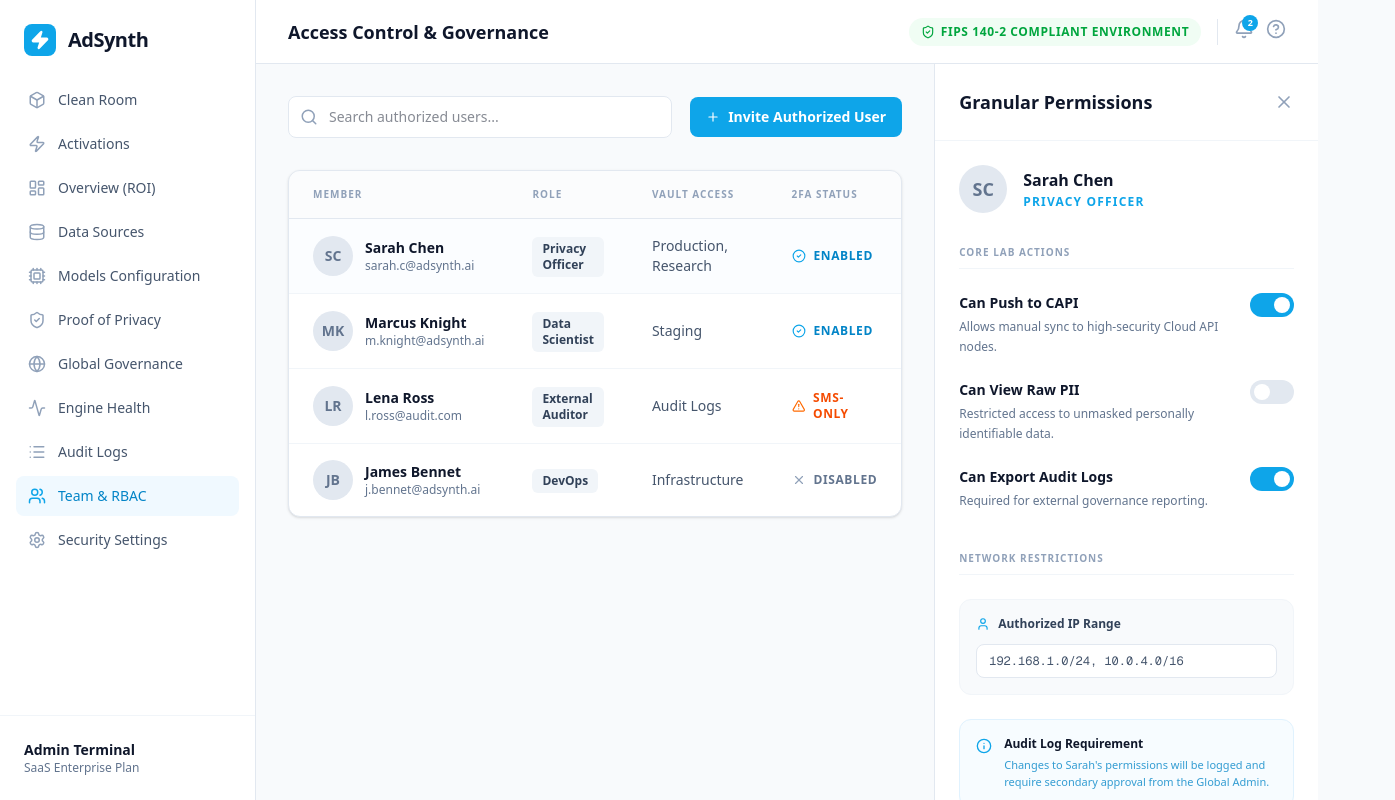
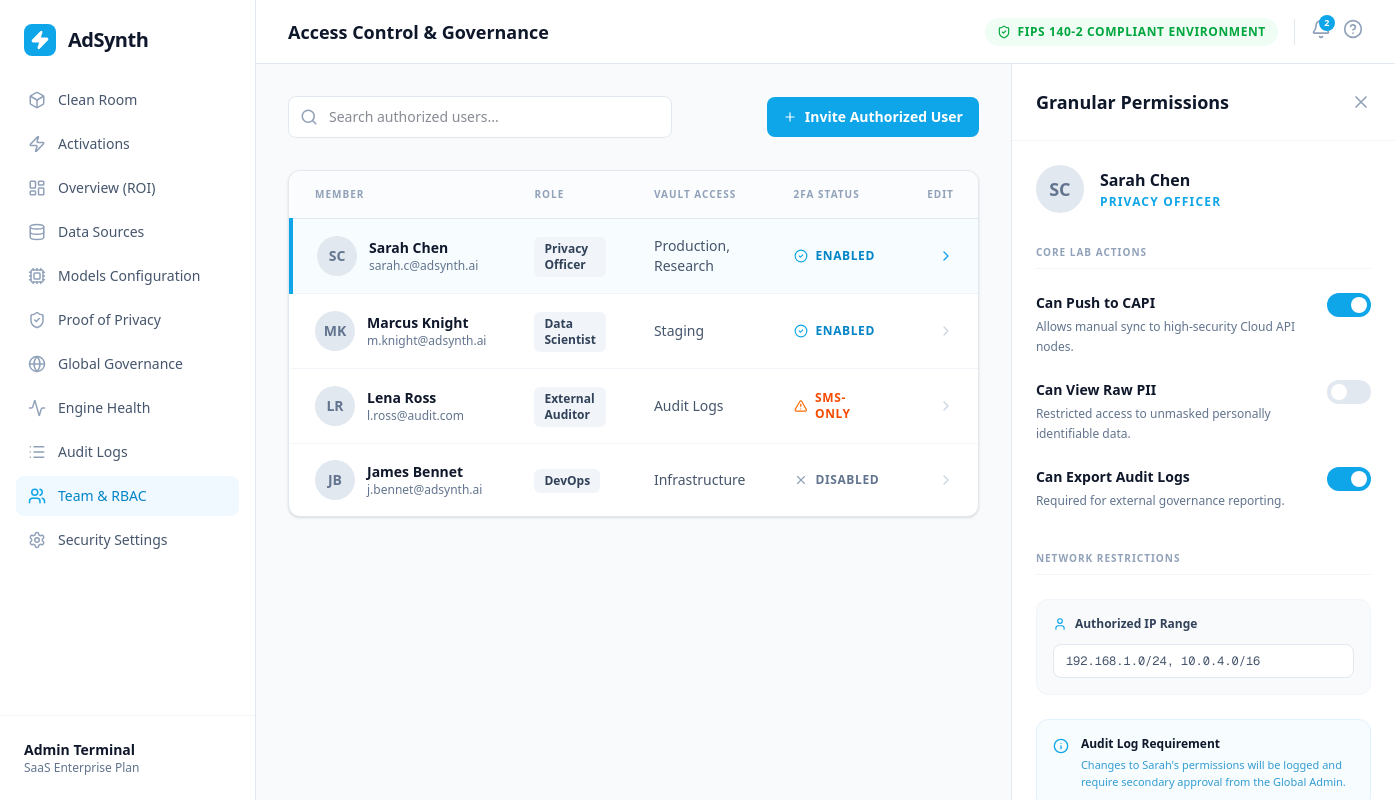
Before and after one commit to akrishav/adsynth-dashboard, a Next.js app: page /team in a window 1280 px wide. Shown: the top 800 px of the page, 1395 px wide, since content can reach past the window. Built offline with nearby package versions, Linux system fonts and the light colour scheme.

Commit message:
fix: Team RBAC interactive toggles+row selection+search; Settings live slider+epsilon+rotate key

```diff
--- a/src/app/(dashboard)/team/page.tsx
+++ b/src/app/(dashboard)/team/page.tsx
@@ -2,15 +2,47 @@
 
 import { Header } from "@/components/Header";
 import { FeedbackButton } from "@/components/BlobButtons";
-import { Search, Plus, ShieldCheck, User, X, CheckCircle2, AlertTriangle, Info } from "lucide-react";
+import { Search, Plus, ShieldCheck, User, X, CheckCircle2, AlertTriangle, Info, ChevronRight } from "lucide-react";
+import { useState } from "react";
+
+const INITIAL_MEMBERS = [
+    { name: "Sarah Chen", email: "sarah.c@adsynth.ai", role: "Privacy Officer", access: "Production, Research", mfa: "ENABLED", mfaStatus: "safe", avatar: "SC", perms: { capi: true, pii: false, logs: true } },
+    { name: "Marcus Knight", email: "m.knight@adsynth.ai", role: "Data Scientist", access: "Staging", mfa: "ENABLED", mfaStatus: "safe", avatar: "MK", perms: { capi: false, pii: false, logs: false } },
+    { name: "Lena Ross", email: "l.ross@audit.com", role: "External Auditor", access: "Audit Logs", mfa: "SMS-ONLY", mfaStatus: "warning", avatar: "LR", perms: { capi: false, pii: false, logs: true } },
+    { name: "James Bennet", email: "j.bennet@adsynth.ai", role: "DevOps", access: "Infrastructure", mfa: "DISABLED", mfaStatus: "danger", avatar: "JB", perms: { capi: true, pii: false, logs: false } },
+];
+
+function Toggle({ enabled, onChange }: { enabled: boolean; onChange: () => void }) {
+    return (
+        <div
+            onClick={onChange}
+            className={`relative inline-flex h-6 w-11 items-center rounded-full shrink-0 cursor-pointer transition-colors duration-200 ${enabled ? "bg-primary-500" : "bg-slate-200"}`}
+        >
+            <span className={`inline-block h-4 w-4 transform rounded-full bg-white transition-transform duration-200 ${enabled ? "translate-x-6" : "translate-x-1"}`} />
+        </div>
+    );
+}
 
 export default function TeamPage() {
-    const teamMembers = [
-        { name: "Sarah Chen", email: "sarah.c@adsynth.ai", role: "Privacy Officer", access: "Production, Research", mfa: "ENABLED", mfaStatus: "safe", avatar: "SC" },
-        { name: "Marcus Knight", email: "m.knight@adsynth.ai", role: "Data Scientist", access: "Staging", mfa: "ENABLED", mfaStatus: "safe", avatar: "MK" },
-        { name: "Lena Ross", email: "l.ross@audit.com", role: "External Auditor", access: "Audit Logs", mfa: "SMS-ONLY", mfaStatus: "warning", avatar: "LR" },
-        { name: "James Bennet", email: "j.bennet@adsynth.ai", role: "DevOps", access: "Infrastructure", mfa: "DISABLED", mfaStatus: "danger", avatar: "JB" },
-    ];
+    const [members, setMembers] = useState(INITIAL_MEMBERS);
+    const [selectedIdx, setSelectedIdx] = useState(0);
+    const [panelOpen, setPanelOpen] = useState(true);
+    const [searchQuery, setSearchQuery] = useState("");
+    const [ipRange, setIpRange] = useState("192.168.1.0/24, 10.0.4.0/16");
+
+    const filteredMembers = members.filter(m =>
+        m.name.toLowerCase().includes(searchQuery.toLowerCase()) ||
+        m.email.toLowerCase().includes(searchQuery.toLowerCase()) ||
+        m.role.toLowerCase().includes(searchQuery.toLowerCase())
+    );
+
+    const selected = members[selectedIdx];
+
+    const togglePerm = (key: keyof typeof selected.perms) => {
+        setMembers(prev => prev.map((m, i) =>
+            i === selectedIdx ? { ...m, perms: { ...m.perms, [key]: !m.perms[key] } } : m
+        ));
+    };
 
     return (
         <>
@@ -32,13 +64,15 @@ export default function TeamPage() {
                             <input
                                 type="text"
                                 placeholder="Search authorized users..."
+                                value={searchQuery}
+                                onChange={e => setSearchQuery(e.target.value)}
                                 className="w-full pl-10 pr-4 py-2.5 bg-white border border-slate-200 rounded-lg focus:outline-none focus:ring-2 focus:ring-primary-500 text-sm"
                             />
                         </div>
                         <FeedbackButton
                             icon={Plus}
                             label="Invite Authorized User"
-                            alertMessage="Secure Invite Link correctly sent based on external RBAC mapping rules."
+                            alertMessage="Secure invite link sent to the provisioned email based on RBAC mapping rules."
                             className="bg-primary-500 text-white px-4 py-2.5 rounded-lg flex items-center font-semibold text-sm hover:bg-primary-600 transition-colors"
                         />
                     </div>
@@ -51,11 +85,23 @@ export default function TeamPage() {
                                     <th className="px-6 py-4 text-[10px] font-bold tracking-widest uppercase text-slate-400">Role</th>
                                     <th className="px-6 py-4 text-[10px] font-bold tracking-widest uppercase text-slate-400">Vault Access</th>
                                     <th className="px-6 py-4 text-[10px] font-bold tracking-widest uppercase text-slate-400">2FA Status</th>
+                                    <th className="px-6 py-4 text-[10px] font-bold tracking-widest uppercase text-slate-400 text-right">Edit</th>
                                 </tr>
                             </thead>
                             <tbody className="divide-y divide-slate-100">
-                                {teamMembers.map((member, idx) => (
-                                    <tr key={idx} className={`hover:bg-slate-50 cursor-pointer transition-colors ${idx === 0 ? 'bg-primary-50/30' : ''}`}>
+                                {filteredMembers.length === 0 ? (
+                                    <tr>
+                                        <td colSpan={5} className="px-6 py-10 text-center text-slate-400 text-sm">No users match your search.</td>
+                                    </tr>
+                                ) : filteredMembers.map((member, idx) => {
+                                    const realIdx = members.findIndex(m => m.email === member.email);
+                                    const isSelected = realIdx === selectedIdx && panelOpen;
+                                    return (
+                                        <tr
+                                            key={idx}
+                                            onClick={() => { setSelectedIdx(realIdx); setPanelOpen(true); }}
+                                            className={`cursor-pointer transition-colors ${isSelected ? "bg-primary-50/50 border-l-4 border-l-primary-500" : "hover:bg-slate-50"}`}
+                                        >
                                             <td className="px-6 py-4">
                                                 <div className="flex items-center space-x-3">
                                                     <div className="w-10 h-10 rounded-full bg-slate-200 flex items-center justify-center font-bold text-slate-500 text-sm shrink-0">
@@ -72,34 +118,34 @@ export default function TeamPage() {
                                                     {member.role}
                                                 </span>
                                             </td>
-                                        <td className="px-6 py-4 text-sm text-slate-600">
-                                            {member.access}
-                                        </td>
+                                            <td className="px-6 py-4 text-sm text-slate-600">{member.access}</td>
                                             <td className="px-6 py-4">
                                                 <div className="flex items-center text-xs font-bold uppercase tracking-wider">
-                                                {member.mfaStatus === 'safe' && <CheckCircle2 size={14} className="text-primary-500 mr-2" />}
-                                                {member.mfaStatus === 'warning' && <AlertTriangle size={14} className="text-orange-500 mr-2" />}
-                                                {member.mfaStatus === 'danger' && <X size={14} className="text-slate-400 mr-2" />}
-                                                <span className={
-                                                    member.mfaStatus === 'safe' ? 'text-primary-600' :
-                                                        member.mfaStatus === 'warning' ? 'text-orange-600' : 'text-slate-500'
-                                                }>
+                                                    {member.mfaStatus === "safe" && <CheckCircle2 size={14} className="text-primary-500 mr-2" />}
+                                                    {member.mfaStatus === "warning" && <AlertTriangle size={14} className="text-orange-500 mr-2" />}
+                                                    {member.mfaStatus === "danger" && <X size={14} className="text-slate-400 mr-2" />}
+                                                    <span className={member.mfaStatus === "safe" ? "text-primary-600" : member.mfaStatus === "warning" ? "text-orange-600" : "text-slate-500"}>
                                                         {member.mfa}
                                                     </span>
                                                 </div>
                                             </td>
+                                            <td className="px-6 py-4 text-right">
+                                                <ChevronRight size={16} className={`ml-auto transition-colors ${isSelected ? "text-primary-500" : "text-slate-300"}`} />
+                                            </td>
                                         </tr>
-                                ))}
+                                    );
+                                })}
                             </tbody>
                         </table>
                     </div>
                 </div>
 
                 {/* Right Sidebar - Granular Permissions */}
+                {panelOpen && selected && (
                     <div className="w-96 border-l border-slate-200 bg-white flex flex-col h-full overflow-y-auto">
                         <div className="p-6 border-b border-slate-100 flex items-center justify-between sticky top-0 bg-white z-10">
                             <h2 className="text-lg font-bold text-slate-900">Granular Permissions</h2>
-                        <button className="text-slate-400 hover:text-slate-600 transition-colors">
+                            <button onClick={() => setPanelOpen(false)} className="text-slate-400 hover:text-slate-600 transition-colors">
                                 <X size={20} />
                             </button>
                         </div>
@@ -107,11 +153,11 @@ export default function TeamPage() {
                         <div className="p-6 flex-1">
                             <div className="flex items-center space-x-4 mb-8">
                                 <div className="w-12 h-12 rounded-full bg-slate-200 flex items-center justify-center font-bold text-slate-500 text-lg">
-                                SC
+                                    {selected.avatar}
                                 </div>
                                 <div>
-                                <div className="font-bold text-slate-900">Sarah Chen</div>
-                                <div className="text-xs font-bold tracking-widest text-primary-500 uppercase mt-0.5">Privacy Officer</div>
+                                    <div className="font-bold text-slate-900">{selected.name}</div>
+                                    <div className="text-xs font-bold tracking-widest text-primary-500 uppercase mt-0.5">{selected.role}</div>
                                 </div>
                             </div>
 
@@ -123,9 +169,7 @@ export default function TeamPage() {
                                         <div className="font-semibold text-sm text-slate-900 mb-1">Can Push to CAPI</div>
                                         <div className="text-xs text-slate-500 leading-relaxed">Allows manual sync to high-security Cloud API nodes.</div>
                                     </div>
-                                <div className="relative inline-flex h-6 w-11 items-center rounded-full bg-primary-500 shrink-0 cursor-pointer">
-                                    <span className="inline-block h-4 w-4 transform rounded-full bg-white transition translate-x-6" />
-                                </div>
+                                    <Toggle enabled={selected.perms.capi} onChange={() => togglePerm("capi")} />
                                 </div>
 
                                 <div className="flex items-start justify-between">
@@ -133,9 +177,7 @@ export default function TeamPage() {
                                         <div className="font-semibold text-sm text-slate-900 mb-1">Can View Raw PII</div>
                                         <div className="text-xs text-slate-500 leading-relaxed">Restricted access to unmasked personally identifiable data.</div>
                                     </div>
-                                <div className="relative inline-flex h-6 w-11 items-center rounded-full bg-slate-200 shrink-0 cursor-pointer">
-                                    <span className="inline-block h-4 w-4 transform rounded-full bg-white transition translate-x-1" />
-                                </div>
+                                    <Toggle enabled={selected.perms.pii} onChange={() => togglePerm("pii")} />
                                 </div>
 
                                 <div className="flex items-start justify-between">
@@ -143,9 +185,7 @@ export default function TeamPage() {
                                         <div className="font-semibold text-sm text-slate-900 mb-1">Can Export Audit Logs</div>
                                         <div className="text-xs text-slate-500 leading-relaxed">Required for external governance reporting.</div>
                                     </div>
-                                <div className="relative inline-flex h-6 w-11 items-center rounded-full bg-primary-500 shrink-0 cursor-pointer">
-                                    <span className="inline-block h-4 w-4 transform rounded-full bg-white transition translate-x-6" />
-                                </div>
+                                    <Toggle enabled={selected.perms.logs} onChange={() => togglePerm("logs")} />
                                 </div>
 
                                 <h3 className="text-[10px] font-bold tracking-widest text-slate-400 uppercase border-b border-slate-100 pb-2 pt-4">Network Restrictions</h3>
@@ -155,9 +195,12 @@ export default function TeamPage() {
                                         <User size={14} className="text-primary-500" />
                                         <span className="text-xs font-bold text-slate-700">Authorized IP Range</span>
                                     </div>
-                                <div className="font-mono text-xs text-slate-600 bg-white border border-slate-200 px-3 py-2 rounded-lg">
-                                    192.168.1.0/24, 10.0.4.0/16
-                                </div>
+                                    <input
+                                        type="text"
+                                        value={ipRange}
+                                        onChange={e => setIpRange(e.target.value)}
+                                        className="font-mono text-xs text-slate-600 bg-white border border-slate-200 px-3 py-2 rounded-lg w-full focus:outline-none focus:ring-2 focus:ring-primary-500"
+                                    />
                                 </div>
 
                                 <div className="bg-primary-50/50 border border-primary-100 rounded-xl p-4 flex items-start space-x-3">
@@ -165,7 +208,7 @@ export default function TeamPage() {
                                     <div>
                                         <h4 className="text-xs font-bold text-primary-700 mb-1">Audit Log Requirement</h4>
                                         <p className="text-[11px] text-primary-600/80 leading-relaxed">
-                                        Changes to Sarah's permissions will be logged and require secondary approval from the Global Admin.
+                                            Changes to {selected.name.split(" ")[0]}&apos;s permissions will be logged and require secondary approval from the Global Admin.
                                         </p>
                                     </div>
                                 </div>
@@ -175,16 +218,17 @@ export default function TeamPage() {
                         <div className="p-4 border-t border-slate-100 bg-slate-50 flex space-x-3 sticky bottom-0">
                             <FeedbackButton
                                 label="Save Changes"
-                            alertMessage="Access Logic Rules Saved successfully."
+                                alertMessage={`${selected.name}'s access rules saved successfully and logged to audit trail.`}
                                 className="flex-1 bg-primary-500 text-white py-2.5 rounded-lg font-semibold text-sm hover:bg-primary-600 transition-colors"
                             />
                             <FeedbackButton
                                 label="Discard"
-                            alertMessage="Reverted structural changes gracefully."
+                                alertMessage="Changes discarded. No modifications were applied."
                                 className="flex-1 bg-white border border-slate-200 text-slate-700 py-2.5 rounded-lg font-semibold text-sm hover:bg-slate-50 transition-colors"
                             />
                         </div>
                     </div>
+                )}
             </div>
         </>
     );
```
Also changed, not shown: src/app/(dashboard)/settings/page.tsx (+66 -24 lines). Lines whose indentation alone changed are shown as unchanged.
